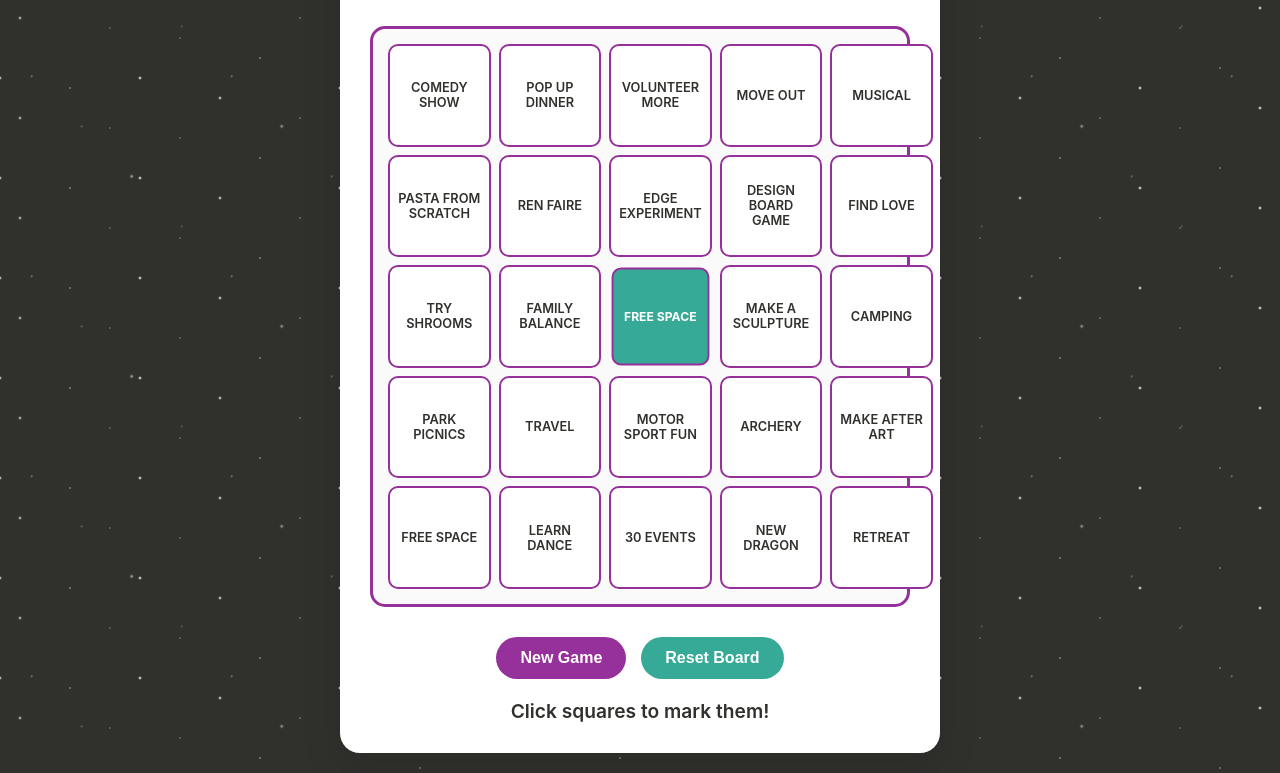
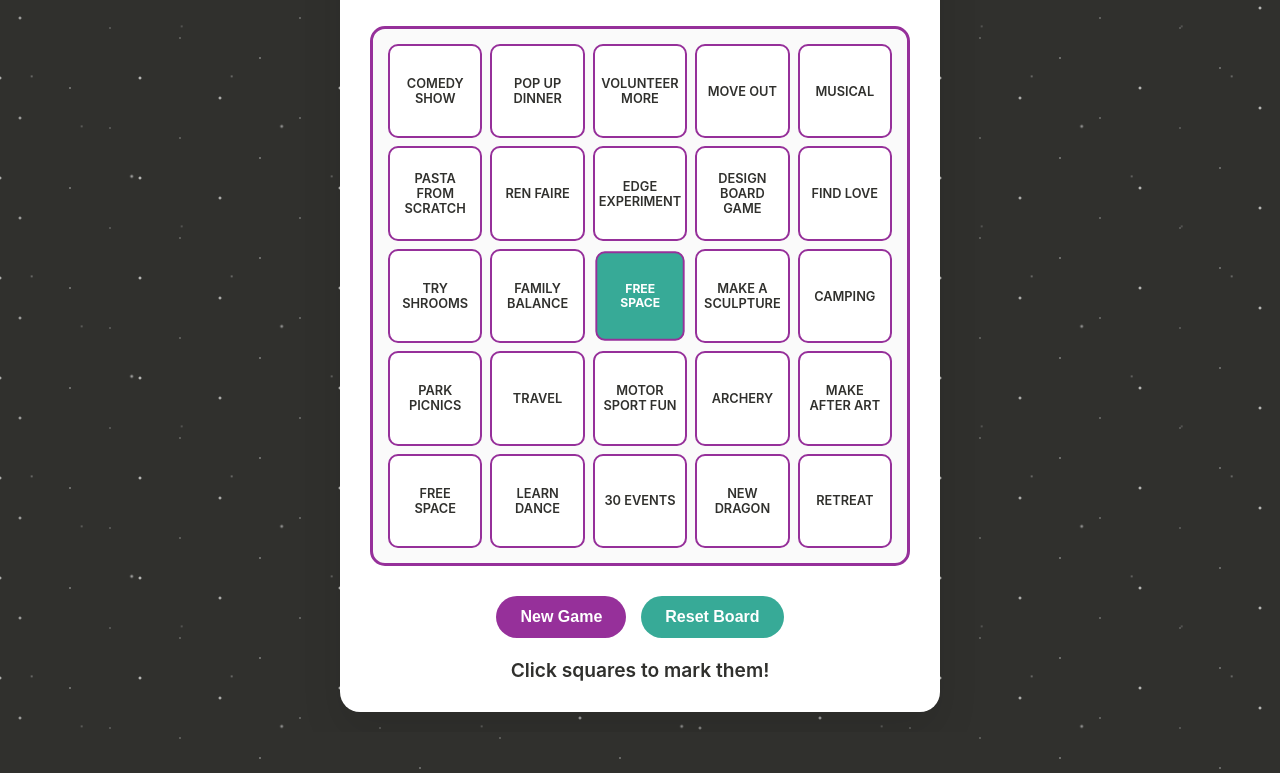
Before and after one commit to youngrichu/bingo, a plain HTML site: page index.html in a window 1280 px wide. Shown: the part 152-925 px from the top of the page. After the commit the page ends 884 px from the top, so only its background shows below. Drawn offline with Linux system fonts and the light colour scheme; a web font is replaced by a local one.

Commit message:
Update index.html
- 1.
Removed min-height: 80px - This was forcing cells to be at least 80px tall, which could make them overflow when the container width was constrained
- 2.
Added width: 100% and max-width: 100% to both the grid and cells to ensure they respect container boundaries
- 3.
Added box-sizing: border-box to include padding and borders in the size calculations
- 4.
Added overflow: hidden to prevent any content from spilling outside the cell boundaries

```diff
--- a/index.html
+++ b/index.html
@@ -137,6 +137,9 @@
             border-radius: 15px;
             padding: 15px;
             background: #fafafa;
+            width: 100%;
+            max-width: 100%;
+            box-sizing: border-box;
         }
 
         .bingo-cell {
@@ -154,7 +157,10 @@
             background: white;
             color: #30302d;
             padding: 8px;
-            min-height: 80px;
+            width: 100%;
+            max-width: 100%;
+            box-sizing: border-box;
+            overflow: hidden;
         }
 
         .bingo-cell:hover {
```
